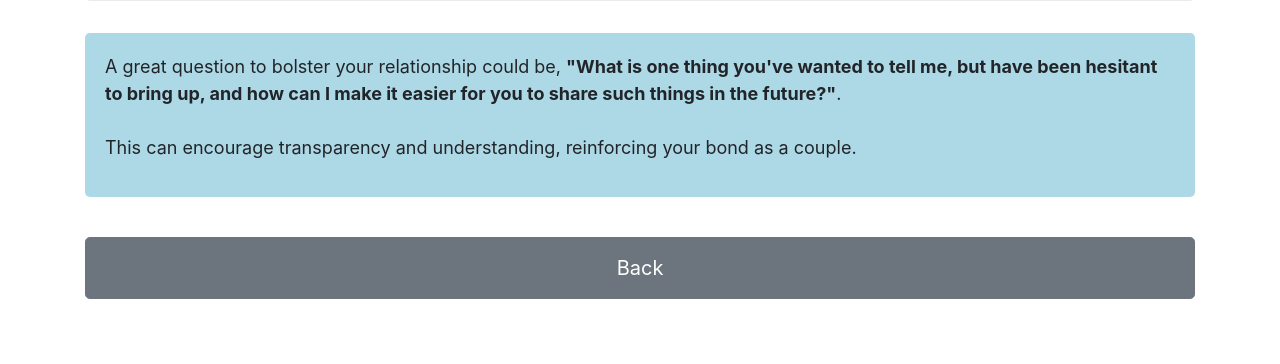
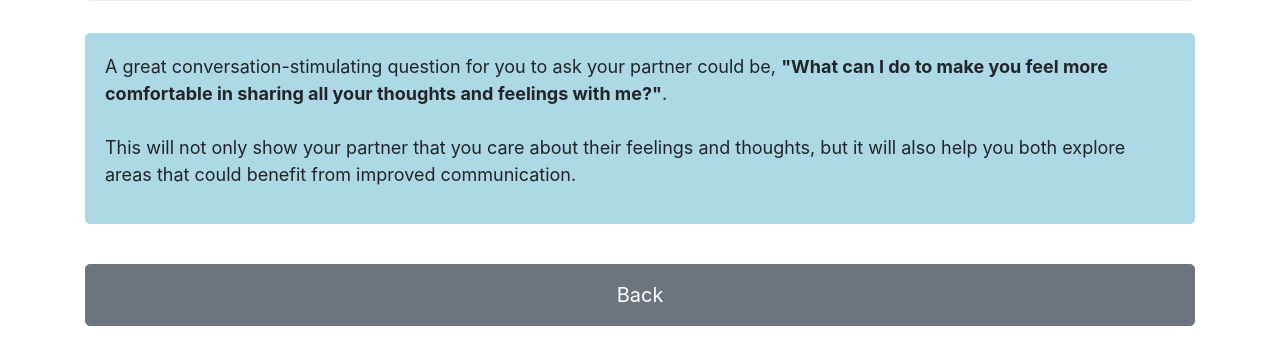
Before and after one commit to LoveGrow1/28051606F, a plain HTML site: page question.html in a window 1280 px wide. Shown: the part 202-566 px from the top of the page. Drawn offline with nearby package versions, Linux system fonts and the light colour scheme.

Commit message:
Update question.html

```diff
--- a/question.html
+++ b/question.html
@@ -42,9 +42,9 @@
   <div class="row">
     <div class="col-12">
       <div class="info-box">
-        <p>A great question to bolster your relationship could be, <b>"What is one thing you've wanted to tell me, but have been hesitant to bring up, and how can I make it easier for you to share such things in the future?"</b>.<br><br>
+        <p>A great conversation-stimulating question for you to ask your partner could be, <b>"What can I do to make you feel more comfortable in sharing all your thoughts and feelings with me?"</b>.<br><br>
 
-This can encourage transparency and understanding, reinforcing your bond as a couple.</p>
+This will not only show your partner that you care about their feelings and thoughts, but it will also help you both explore areas that could benefit from improved communication.</p>
       </div>
     </div>
   </div>
```
